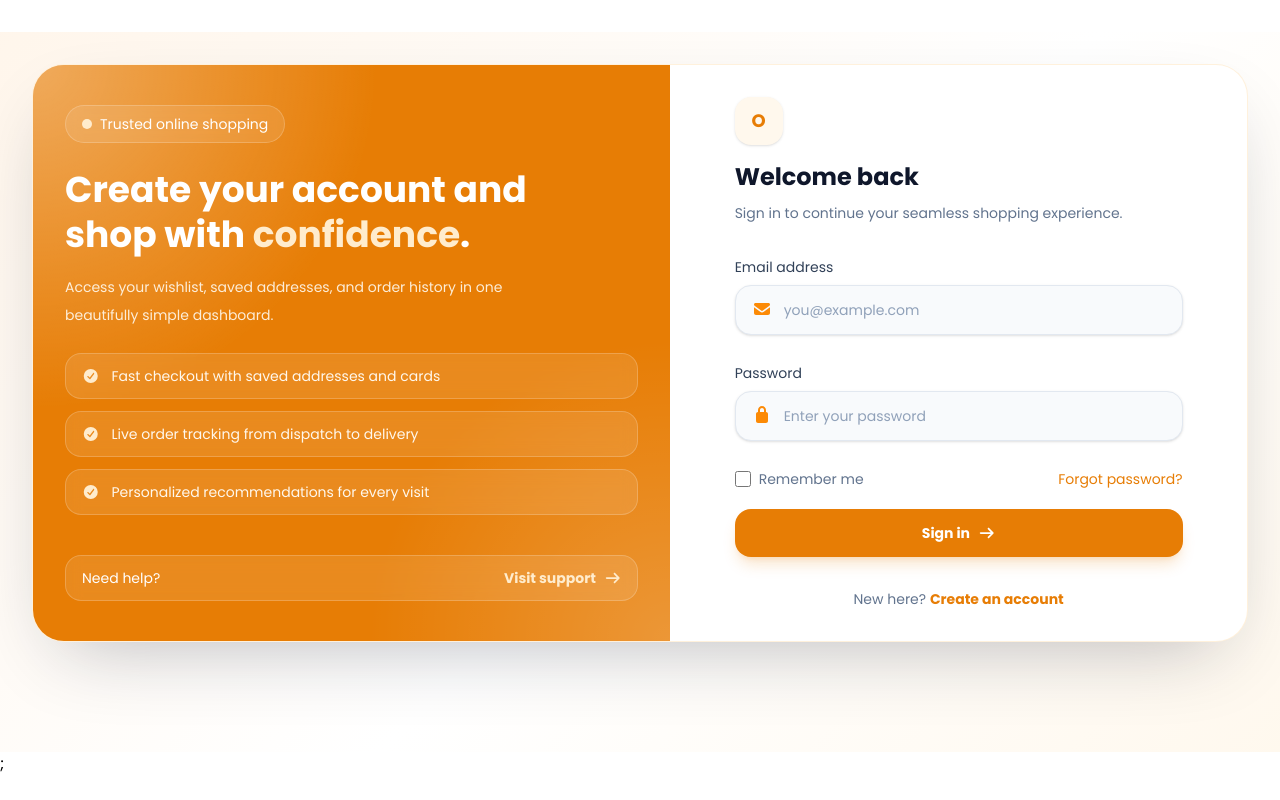
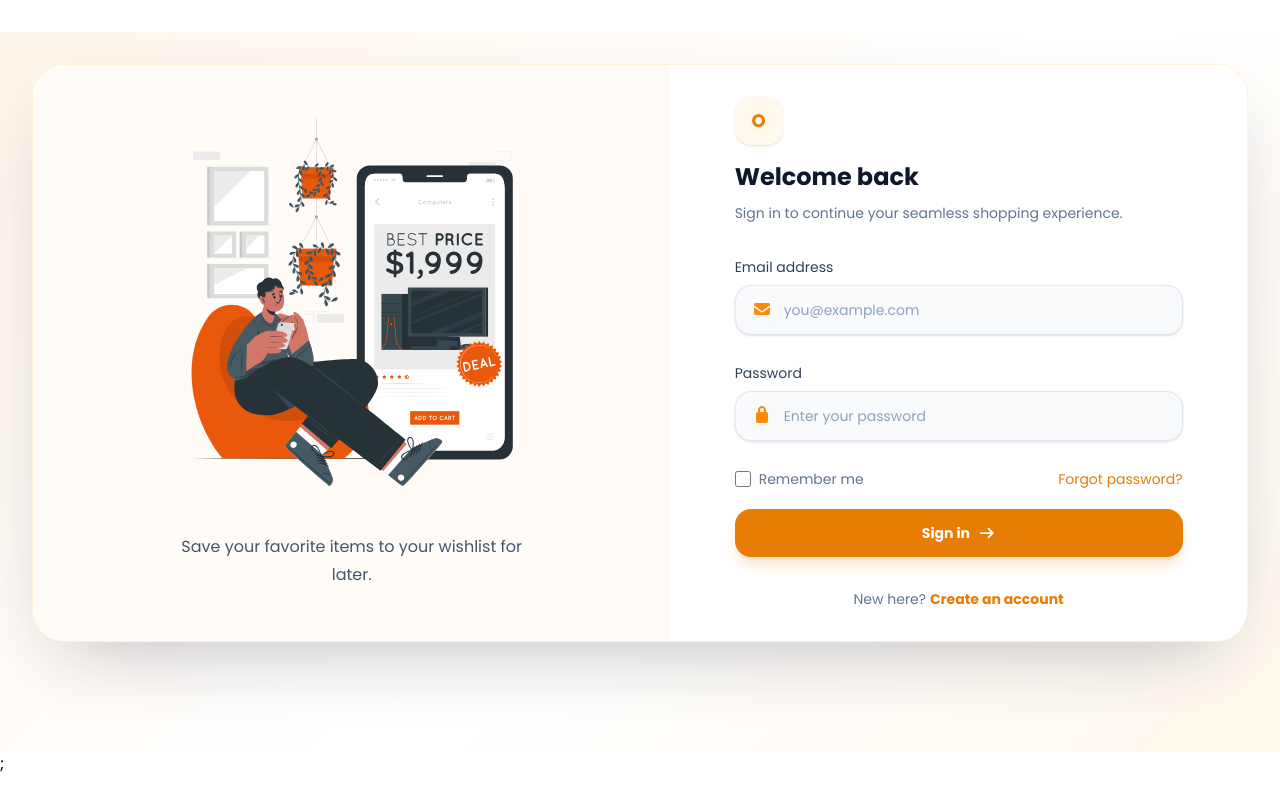
Before and after one commit to mostafaismail312/ecommerce, a React (Vite) app: page /login in a window 1280 px wide. Built offline with nearby package versions, Linux system fonts and the light colour scheme.

Commit message:
design authshell

```diff
--- a/src/components/Auth/AuthShell.tsx
+++ b/src/components/Auth/AuthShell.tsx
@@ -1,9 +1,6 @@
 import { Link } from 'react-router-dom';
-import { FontAwesomeIcon } from '@fortawesome/react-fontawesome';
-import { faCheckCircle, faArrowRight } from '@fortawesome/free-solid-svg-icons';
 import type { AuthShellProps } from '../../types/AuthShellType';
-
-
+import webShopping from "../../assets/illustrations/undraw_web-shopping_xd5k.svg";
 
 export default function AuthShell({
   title,
@@ -12,48 +9,28 @@ export default function AuthShell({
   footerText,
   footerLinkText,
   footerHref,
+  illustrationImage = webShopping,
+  illustrationAlt = "Illustration",
+  illustrationCaption = "Access your wishlist, saved addresses, and order history in one beautifully simple dashboard.",
 }: AuthShellProps) {
-  const highlights = [
-    'Fast checkout with saved addresses and cards',
-    'Live order tracking from dispatch to delivery',
-    'Personalized recommendations for every visit',
-  ];
-
   return (
     <section className="min-h-[calc(100vh-5rem)] bg-[linear-gradient(135deg,rgba(255,138,6,0.08),rgba(255,255,255,1)_55%,rgba(255,248,237,0.95))] px-4 py-6 sm:px-6 lg:px-8 lg:py-8">
       <div className="mx-auto flex max-w-7xl items-center justify-center">
         <div className="grid w-full overflow-hidden rounded-[2rem] border border-primary-100/70 bg-white shadow-[0_30px_80px_-30px_rgba(15,23,42,0.3)] lg:grid-cols-[1.05fr_0.95fr]">
-          <div className="relative hidden flex-col justify-between overflow-hidden bg-primary-600 px-8 py-10 text-white lg:flex">
-            <div className="absolute inset-0 bg-[radial-gradient(circle_at_top_left,rgba(255,255,255,0.35),transparent_40%),radial-gradient(circle_at_bottom_right,rgba(255,255,255,0.2),transparent_35%)]" />
-            <div className="relative space-y-6">
-              <div className="inline-flex items-center gap-2 rounded-full border border-white/20 bg-white/10 px-4 py-2 text-sm font-medium backdrop-blur">
-                <span className="h-2.5 w-2.5 rounded-full bg-primary-100" />
-                Trusted online shopping
-              </div>
-              <div className="max-w-lg">
-                <h1 className="text-4xl font-semibold leading-tight">
-                  Create your account and shop with{' '}
-                  <span className="text-primary-100">confidence</span>.
-                </h1>
-                <p className="mt-4 text-sm leading-7 text-primary-50/90">
-                  Access your wishlist, saved addresses, and order history in one beautifully simple dashboard.
-                </p>
-              </div>
-              <div className="space-y-3">
-                {highlights.map((item) => (
-                  <div key={item} className="flex items-center gap-3 rounded-2xl border border-white/20 bg-white/10 px-4 py-3 text-sm text-primary-50 backdrop-blur">
-                    <FontAwesomeIcon icon={faCheckCircle} className="text-primary-100" />
-                    <span>{item}</span>
-                  </div>
-                ))}
-              </div>
-            </div>
-            <div className="relative flex items-center justify-between rounded-2xl border border-white/20 bg-white/10 px-4 py-3 text-sm backdrop-blur">
-              <span className="font-medium">Need help?</span>
-              <Link to="/" className="inline-flex items-center gap-2 font-semibold text-primary-100 hover:text-white">
-                Visit support <FontAwesomeIcon icon={faArrowRight} />
-              </Link>
-            </div>
+          {/* Left side: illustration + caption only, no colored background */}
+          <div className="relative hidden flex-col items-center justify-center gap-8 bg-primary-50/40 px-10 py-12 lg:flex">
+            <img
+              key={illustrationImage}
+              src={illustrationImage}
+              alt={illustrationAlt}
+              className="w-full max-w-sm transition-opacity duration-500"
+            />
+            <p
+              key={illustrationCaption}
+              className="max-w-sm text-center text-base leading-7 text-slate-600 transition-opacity duration-500"
+            >
+              {illustrationCaption}
+            </p>
           </div>
 
           <div className="flex items-center justify-center px-5 py-8 sm:px-8 lg:px-10">
--- a/src/pages/Authentication/ForgotPassword/ForgotPassword.tsx
+++ b/src/pages/Authentication/ForgotPassword/ForgotPassword.tsx
@@ -19,6 +19,8 @@ export default function ForgotPassword() {
         footerText=""
         footerLinkText=""
         footerHref=""
+        illustrationImage="https://images.unsplash.com/photo-1633265486064-086b219458ec?auto=format&fit=crop&w=900&q=80"
+  illustrationCaption="Don't worry, it happens. We'll get you back in within minutes."
       >
         <FormProvider {...methods} >
           <form onSubmit={methods.handleSubmit(onSubmit)}>
--- a/src/pages/Authentication/Login/Login.tsx
+++ b/src/pages/Authentication/Login/Login.tsx
@@ -8,6 +8,8 @@ import { toast } from "react-toastify";
 import AuthShell from '../../../components/Auth/AuthShell';
 import AuthInput from '../../../components/Auth/AuthInput';
 import type { LoginFormData } from '../../../types/auth';
+import webShopping from "../../../assets/illustrations/Price-cuate (1).svg";
+
 
 export default function Login() {
   const methods = useForm<LoginFormData>()
@@ -51,7 +53,10 @@ export default function Login() {
           footerText="New here?"
           footerLinkText="Create an account"
           footerHref="/signup"
-        >
+         illustrationImage = {webShopping}
+   illustrationCaption="Save your favorite items to your wishlist for later."
+>
+
           <FormProvider {...methods}>
             <form onSubmit={methods.handleSubmit(onSubmit)} className="space-y-5">
               <AuthInput
--- a/src/pages/Authentication/ResetPassword/ResetPassword.tsx
+++ b/src/pages/Authentication/ResetPassword/ResetPassword.tsx
@@ -16,6 +16,8 @@ export default function ResetPassword() {
         footerText="Remember your password?"
         footerLinkText=""
         footerHref=""
+        illustrationImage="https://images.unsplash.com/photo-1614064641938-3bbee52942c7?auto=format&fit=crop&w=900&q=80"
+  illustrationCaption="A strong password keeps your orders and wishlist safe."
       >
         <FormProvider {...methods}>
           <form onSubmit={methods.handleSubmit(onSubmit)} className="space-y-5">
--- a/src/pages/Authentication/SignUp/SignUp.tsx
+++ b/src/pages/Authentication/SignUp/SignUp.tsx
@@ -23,6 +23,8 @@ export default function SignUp() {
       footerText="Already have an account?"
       footerLinkText="Log in"
       footerHref="/login"
+        illustrationImage="https://images.unsplash.com/photo-1607082348824-0a96f2a4b9da?auto=format&fit=crop&w=900&q=80"
+  illustrationCaption="Track your orders live, from dispatch to your doorstep."
     >
       <FormProvider {...methods}>
         <form className="space-y-5" onSubmit={methods.handleSubmit(onSubmit)}>
--- a/src/pages/Authentication/VerifyResetPassword/VerifyResetPassword.tsx
+++ b/src/pages/Authentication/VerifyResetPassword/VerifyResetPassword.tsx
@@ -16,6 +16,8 @@ export default function VerifyResetPassword() {
         footerText=""
         footerLinkText=""
         footerHref=""
+         illustrationImage="https://images.unsplash.com/photo-1596526131083-e8c633c948d2?auto=format&fit=crop&w=900&q=80"
+  illustrationCaption="Track your orders live, from dispatch to your doorstep."
       >
         <FormProvider {...methods} >
           <form onSubmit={methods.handleSubmit(onSubmit)}>
```
Also changed, not shown: src/types/AuthShellType.ts (+7 -3 lines), src/assets/illustrations/Price-cuate (1).svg (added), src/assets/illustrations/undraw_web-shopping_xd5k.svg (added).
